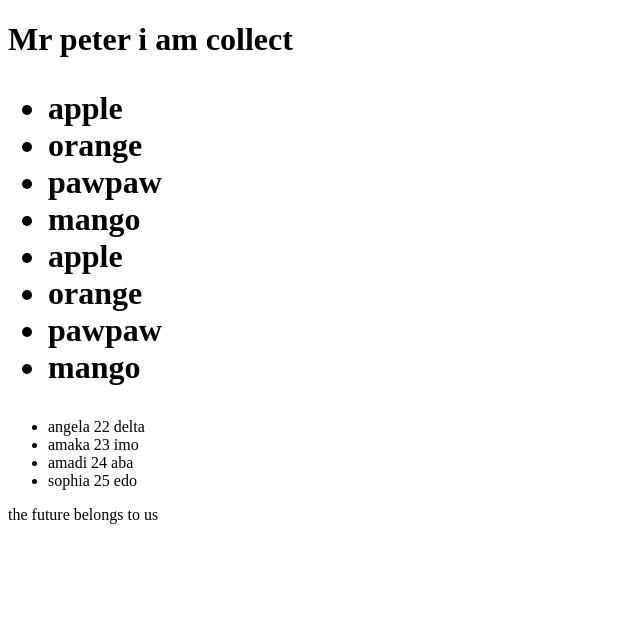
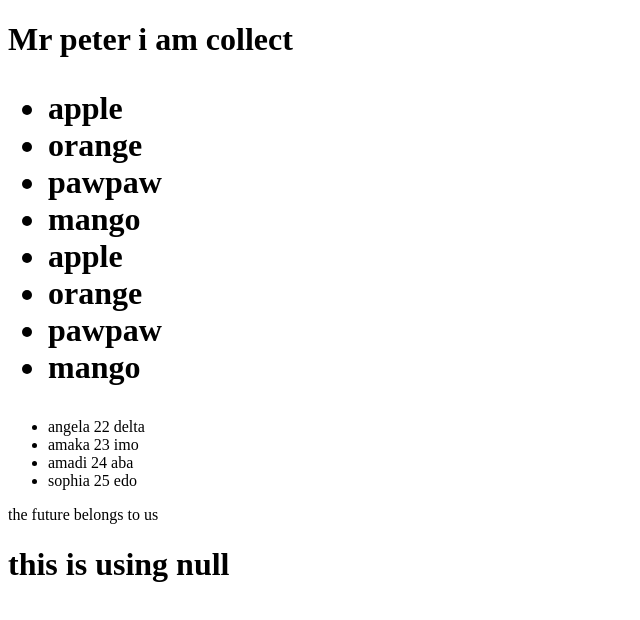
Before and after one commit to Preciousnnebuogor/React, a React (Create React App) app: page / in a window 1280 px wide. Shown: the top 620 px of the page, without its empty margins (0-640 px from the left). Built offline with nearby package versions, Linux system fonts and the light colour scheme.

Commit message:
conditional rendering using element variable

```diff
--- a/src/App.js
+++ b/src/App.js
@@ -1,4 +1,5 @@
 import Conditional from "./components/conditional";
+import Message from "./components/elementVariableCoditional";
 import HomeProps from "./components/homepropsvite";
 
 function App() {
@@ -6,6 +7,7 @@ function App() {
     <div>
       <HomeProps />
       <Conditional/>
+      <Message/>
     </div>
   );
 }
--- a/src/components/conditional.jsx
+++ b/src/components/conditional.jsx
@@ -13,5 +13,7 @@ if (display) {
       <p>the future belongs to us</p>
     </div>
   );
+  //  this is conditional rendering jsx
 }
+
 }
--- /dev/null
+++ b/src/components/elementVariableCoditional.jsx
@@ -0,0 +1,11 @@
+export default function Message() {
+  let message;
+  const display = false;
+  if (display) {
+    message = <h1> this is using element variable</h1>;
+  } else {
+    message = <h1>this is using null</h1>;
+  }
+  return message
+}
+// this is using conditional rendering using element variable//
```
